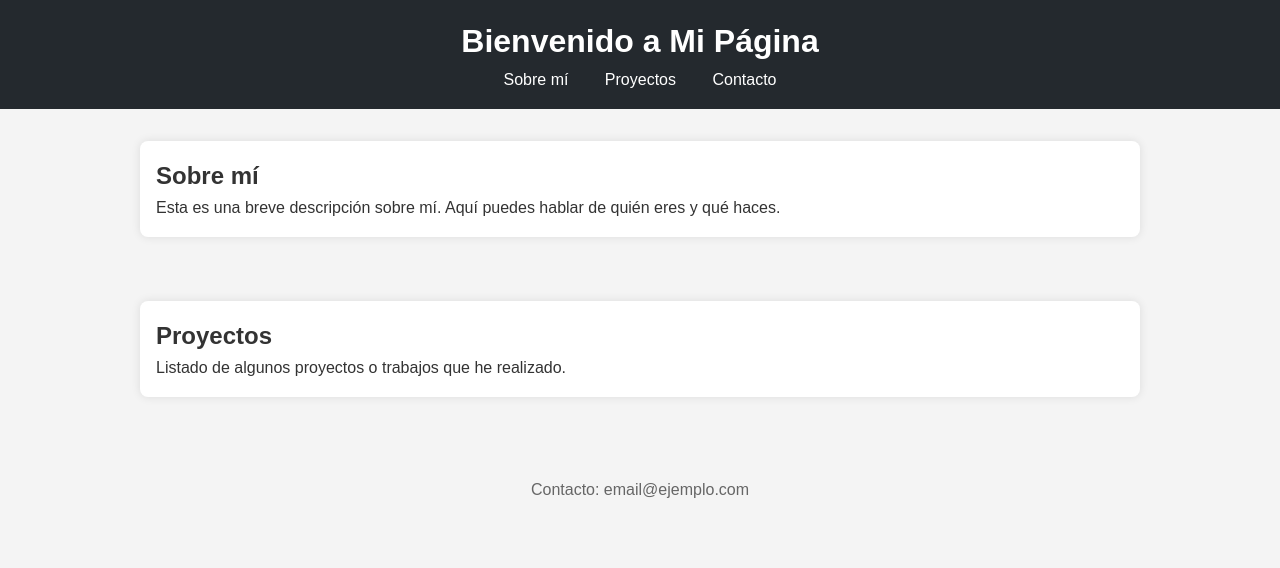
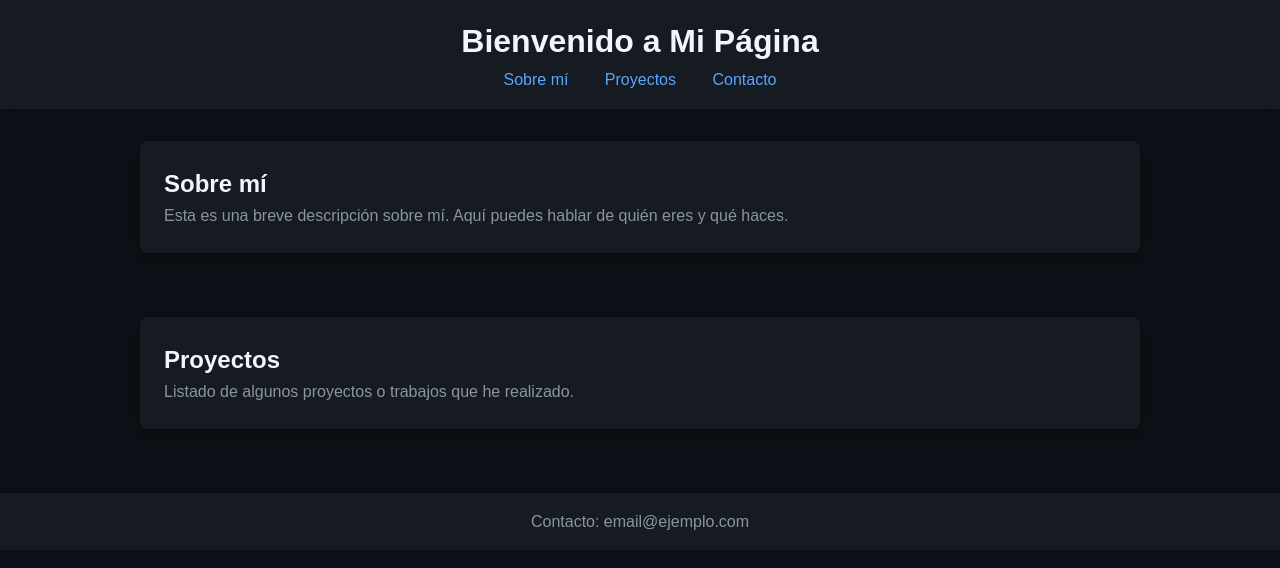
Before and after one commit to Historiasdelfenix/Historiasdelfenix, a plain HTML site: page index.html in a window 1280 px wide. Drawn offline with Linux system fonts and the light colour scheme.

Commit message:
Update styles.css

```diff
--- a/styles.css
+++ b/styles.css
@@ -8,24 +8,26 @@
 body {
   font-family: Arial, sans-serif;
   line-height: 1.6;
-  background-color: #f4f4f4;
-  color: #333;
+  background-color: #0d1117;  /* Fondo oscuro como GitHub */
+  color: #c9d1d9;  /* Texto en color claro */
   display: flex;
   flex-direction: column;
   align-items: center;
+  min-height: 100vh;
 }
 
 /* Estilos para el header */
 header {
-  background-color: #24292e;
-  color: white;
+  background-color: #161b22;  /* Color de fondo del header */
+  color: #c9d1d9;  /* Texto claro */
   width: 100%;
   padding: 1rem;
   text-align: center;
+  box-shadow: 0 2px 10px rgba(0, 0, 0, 0.3);  /* Sombra sutil */
 }
 
 header nav a {
-  color: white;
+  color: #58a6ff;  /* Color de los enlaces, azul similar a GitHub */
   margin: 0 1rem;
   text-decoration: none;
 }
@@ -39,15 +41,35 @@ section {
   width: 80%;
   max-width: 1000px;
   margin: 2rem 0;
-  padding: 1rem;
-  background-color: white;
+  padding: 1.5rem;
+  background-color: #161b22;  /* Fondo oscuro de las secciones */
   border-radius: 8px;
-  box-shadow: 0 0 10px rgba(0,0,0,0.1);
+  box-shadow: 0 4px 15px rgba(0, 0, 0, 0.5);  /* Sombra más fuerte */
 }
 
+h1, h2 {
+  color: #f0f6fc;  /* Color claro para los títulos */
+}
+
+p {
+  color: #8b949e;  /* Color gris suave para los párrafos */
+}
+
+/* Estilo para el footer */
 footer {
   margin-top: 2rem;
   padding: 1rem;
   text-align: center;
-  color: #666;
+  background-color: #161b22;
+  color: #8b949e;
+  width: 100%;
+  box-shadow: 0 -2px 10px rgba(0, 0, 0, 0.3);
 }
+
+/* Adaptación para móviles */
+@media (max-width: 600px) {
+  section {
+    width: 95%;
+    padding: 1rem;
+  }
+}
```
